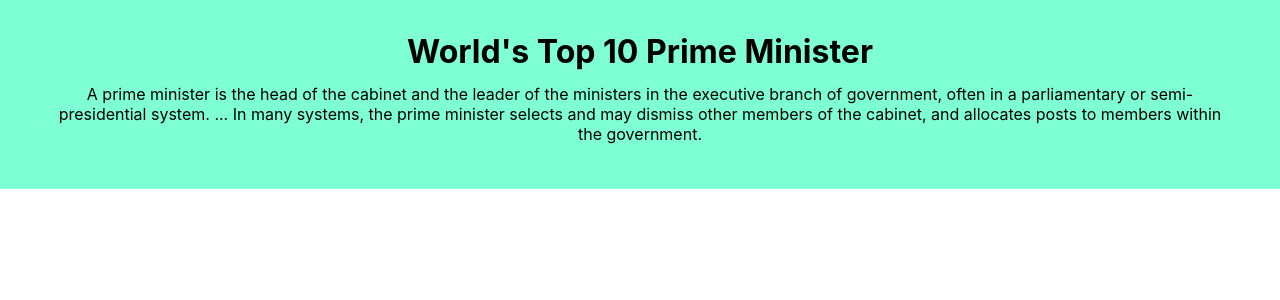
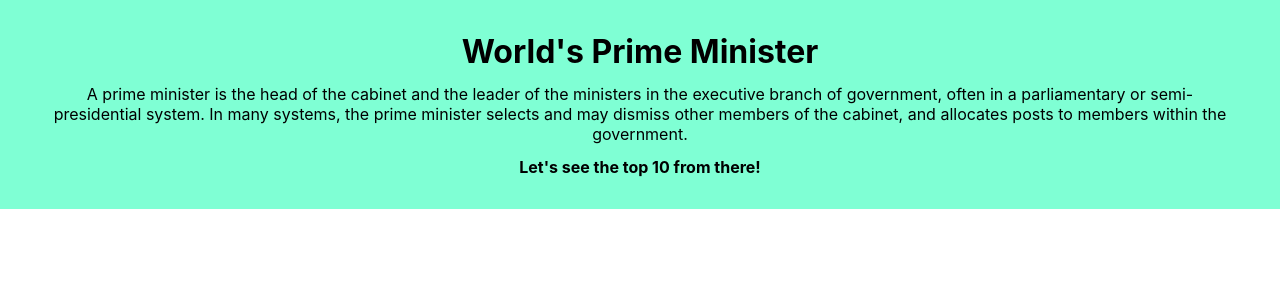
Before and after one commit to Masud8851/World-s-Famous-Prime-Mniters, a React (Create React App) app: page / in a window 1280 px wide. Shown: the top 300 px of the page. Built offline with nearby package versions, Linux system fonts and the light colour scheme.

Commit message:
Assignment 8

```diff
--- a/src/Components/Header/Header.js
+++ b/src/Components/Header/Header.js
@@ -5,8 +5,9 @@ const Header = () => {
     return (
         <div>
             <div className="header">
-                <h1>World's Top 10 Prime Minister</h1>
-                <p>A prime minister is the head of the cabinet and the leader of the ministers in the executive branch of government, often in a parliamentary or semi-presidential system. ... In many systems, the prime minister selects and may dismiss other members of the cabinet, and allocates posts to members within the government.</p>
+                <h1>World's Prime Minister</h1>
+                <p>A prime minister is the head of the cabinet and the leader of the ministers in the executive branch of government, often in a parliamentary or semi-presidential system. In many systems, the prime minister selects and may dismiss other members of the cabinet, and allocates posts to members within the government.</p>
+                <h4>Let's see the top 10 from there!</h4>
             </div>
         </div>
     );
```
